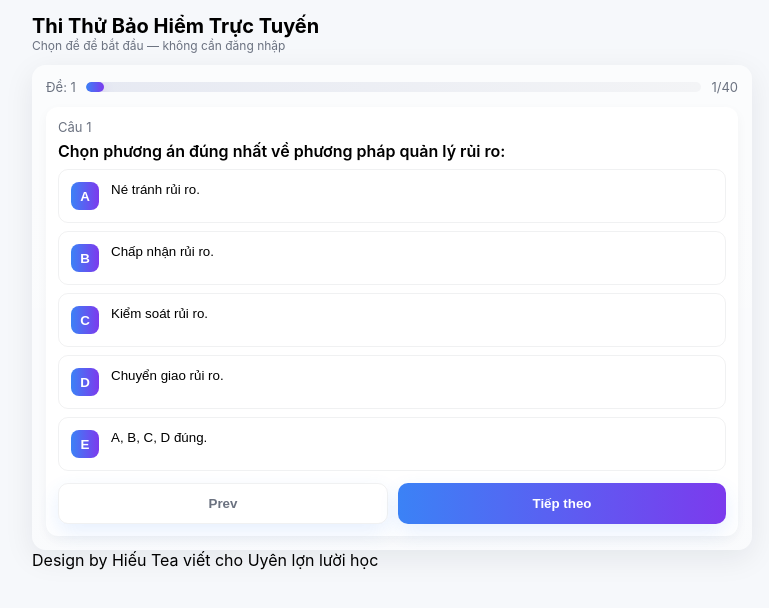
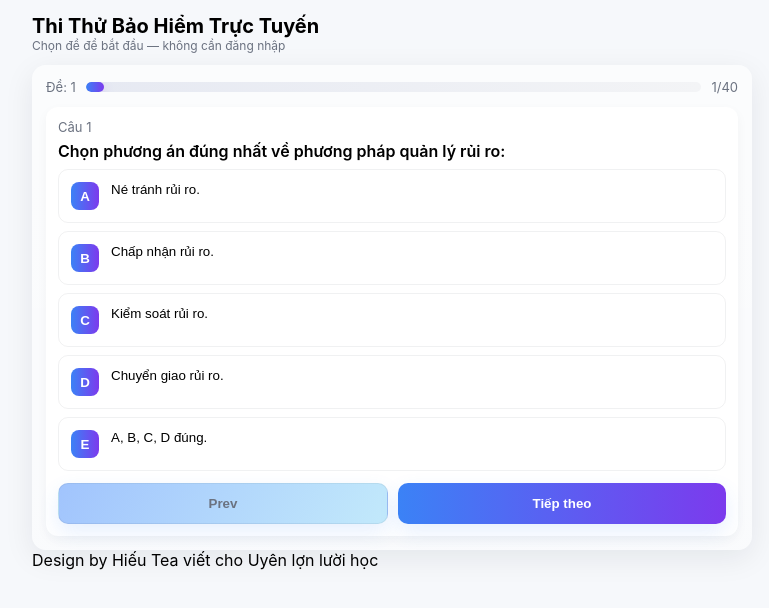
Before and after one commit to tthieu92/on-thi-BHNT, a Vue app: page /quiz/1 in a window 1280 px wide. Shown: the top 608 px of the page, without its empty margins (248-1017 px from the left). Built offline with nearby package versions, Linux system fonts and the light colour scheme.

Commit message:
Update quiz.css

```diff
--- a/src/quiz.css
+++ b/src/quiz.css
@@ -26,7 +26,7 @@ body{ margin:0; font-family:Inter, system-ui, -apple-system, 'Segoe UI', Roboto,
 .opt-btn.wrong{ background: linear-gradient(90deg, rgba(239,68,68,0.06), rgba(239,68,68,0.03)); border:1px solid rgba(239,68,68,0.12); opacity:0.95 }
 .actions{ display:flex; gap:10px; margin-top:12px }
 .btn{ flex:1; padding:12px; border-radius:10px; border:none; background: linear-gradient(90deg,var(--accent-start), var(--accent-end)); color:white; font-weight:700; cursor:pointer; box-shadow: 0 8px 20px rgba(59,130,246,0.12) }
-.btn.ghost{ background:transparent; border:1px solid rgba(15,23,42,0.06); color:var(--muted); font-weight:600 }
+.btn.ghost{ background: linear-gradient(120deg, #a1c4fd 0%, #c2e9fb 100%); border:1px solid rgba(15,23,42,0.06); color:var(--muted); font-weight:600 }
 .result-box{ margin-top:12px; background:var(--card); padding:12px; border-radius:12px }
 .result-summary{ display:flex; align-items:center; justify-content:space-between; gap:12px }
 .score{ font-size:20px; font-weight:800 }
```
